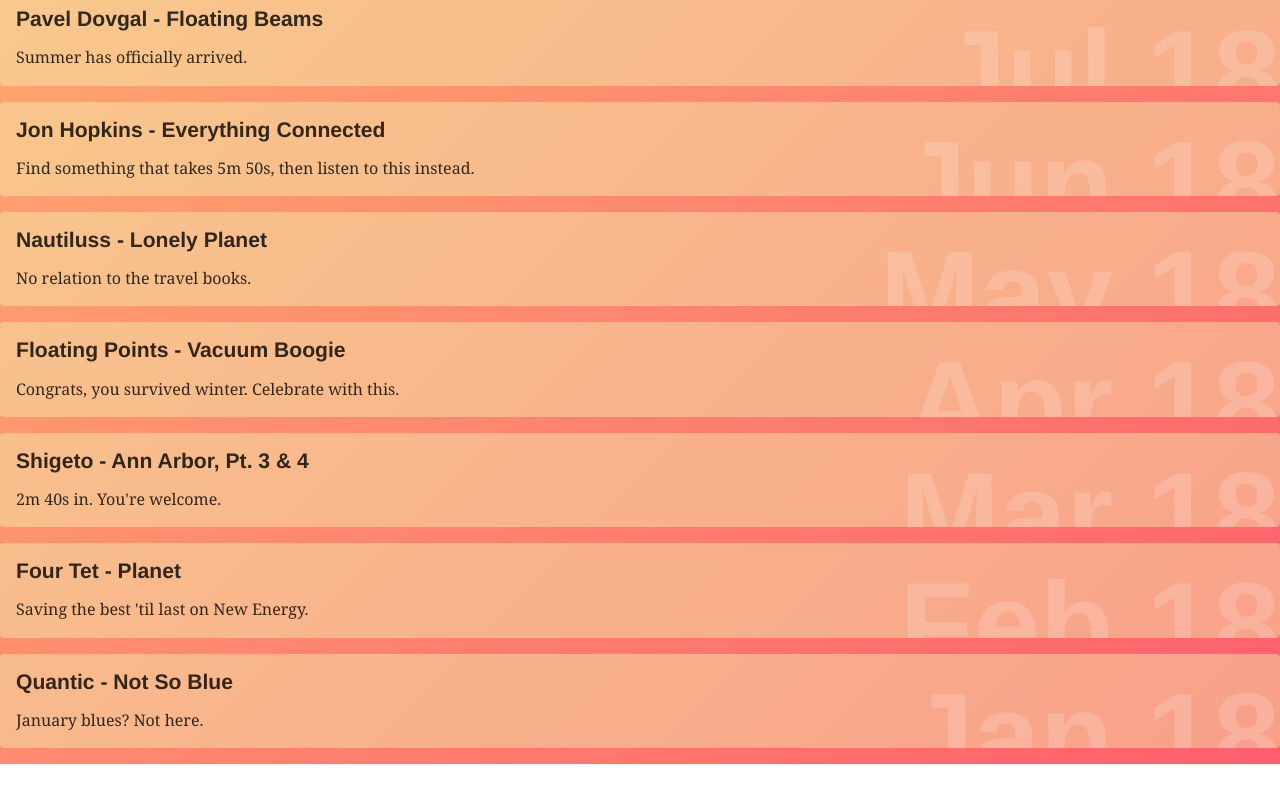
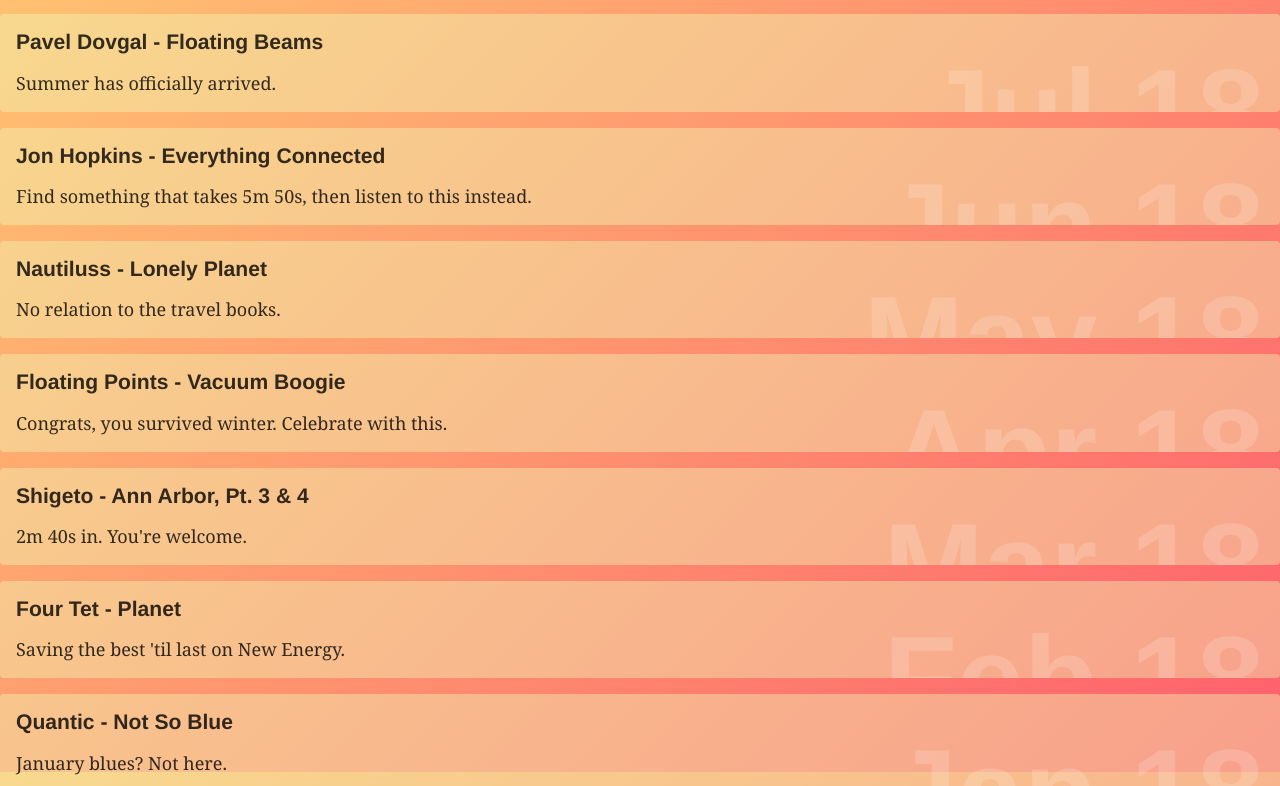
Before and after one commit to chris-lawton/monthlysong, a Gatsby site: page / in a window 1280 px wide. Shown: the part 828-1614 px from the top of the page. Before the commit the page ends 1592 px from the top, so only its background shows below. Built offline with nearby package versions, Linux system fonts and the light colour scheme; Gatsby itself is replaced by a stand-in of ours; some packages are replaced by stand-ins of ours.

Commit message:
move styles to module

```diff
--- a/src/pages/index.js
+++ b/src/pages/index.js
@@ -1,22 +1,21 @@
 import React from 'react';
 import Link from 'gatsby-link';
-import styles from './index.module.css'
+import styles from './index.module.css';
 
 export default ({ data }) => {
     return(
         <div>
             <p>A song you may like, posted once a month.</p>
             {data.allMarkdownRemark.edges.map(({node}) => (
-                <div style={{background: `#eef7b36b`, padding: `1rem`, marginBottom: `1rem`, borderRadius: `4px`, position: `relative`, overflow: `hidden`}} key={node.id}>
-                    <Link to={node.fields.slug} style={{textDecoration: `none`, color: `inherit`}} >
-                        <h3 style={{margin: `0 0 1rem 0`}}>
+                <div className={styles.card} key={node.id}>
+                    <Link to={node.fields.slug}>
+                        <h3 className={styles.cardHeading}>
                             {node.frontmatter.title}
-                            <span
-                                style={{ color: `rgba(255, 255, 255, 0.17)`, fontSize: `120px`, position: `absolute`, right: 0, top: `15px`}}>
+                            <span className={styles.cardDate}>
                                 {node.frontmatter.date}
                             </span>
                         </h3>
-                        <p style={{marginBottom: `0`}}>{node.excerpt}</p>
+                        <p className={styles.cardTeaser}>{node.excerpt}</p>
                     </Link>
                 </div>
             ))}
--- a/src/pages/index.module.css
+++ b/src/pages/index.module.css
@@ -1,8 +1,69 @@
+:root {
+    --peach: rgb(255, 95, 109);
+    --orange: rgb(255, 195, 113);
+    --grey: rgba(255, 255, 255, 0.17);
+    --swamp: rgba(238, 247, 181, 0.41961);
+    --off-white: rgba(255, 255, 255, 0.38);
+}
+
+*,
+*::before,
+*::after {
+    box-sizing: border-box;
+}
+
 html {
-    background: linear-gradient(-45deg, rgb(255, 95, 109), rgb(255, 195, 113)) 0% 0% / cover;
-    width: 100%;
+    height: 100%;
+}
+
+body {
+    margin: 0;
+    background: linear-gradient(-45deg, var(--peach), var(--orange)) 0% 0% / cover;
+    background-repeat: no-repeat;
+    background-attachment: fixed;
+    height: 100%;
+    font-size: 18px;
 }
 
 a {
     color: inherit;
+    text-decoration: none;
 }
+
+a:hover {
+    text-decoration: none;
+}
+
+.card {
+    background: var(--swamp);
+    padding: 1rem;
+    margin-bottom: 1rem;
+    border-radius: 4px;
+    position: relative;
+    overflow: hidden
+}
+
+.card:hover .cardDate,
+.card:focus .cardDate {
+    color: var(--off-white);
+    top: 10px;
+}
+
+.cardHeading {
+    margin: 0 0 1rem 0;
+    position: relative;
+}
+
+.cardTeaser {
+    margin-bottom: 0;
+    position: relative;
+}
+
+.cardDate {
+    color: var(--grey);
+    font-size: 120px;
+    position: absolute;
+    right: 0;
+    top: 15px;
+    transition: color 0.15s ease-in-out, top 0.15s ease-in-out;
+}
```
